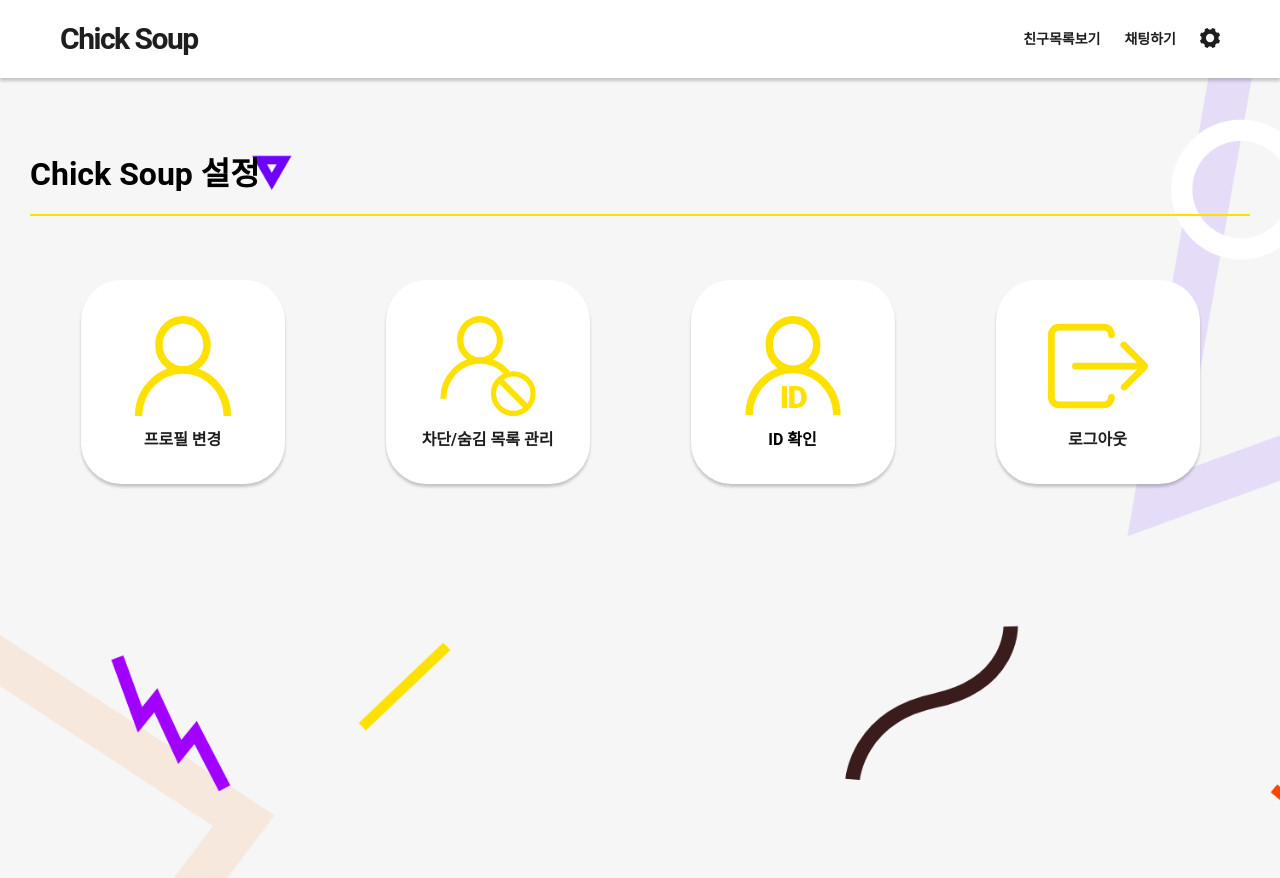
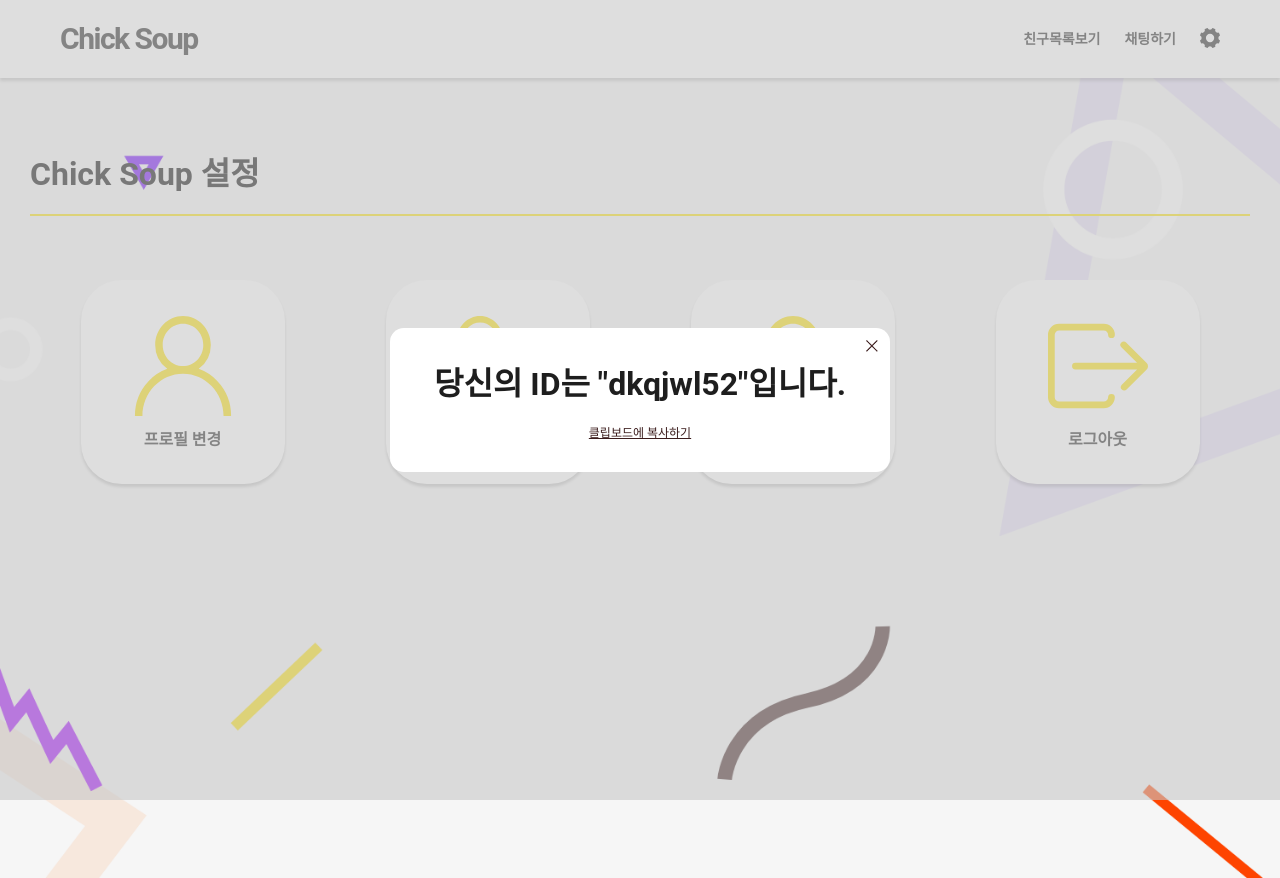
Before and after one commit to LeeSeongJinCa/ChickSoup-React, a React (Create React App) app in the folder react-app/: page /setting in a window 1280 px wide. Both pictures are taken after a click on the element "ID 확인". Built offline with nearby package versions, Linux system fonts and the light colour scheme.

Commit message:
[ADD] <Setting> 아이디 보여주는 컴포넌트와 useReducer 사용해봄
2020.01.25

```diff
--- a/react-app/src/App.js
+++ b/react-app/src/App.js
@@ -1,17 +1,13 @@
 import React, { useState, useEffect } from 'react';
 import { Route, withRouter, Switch } from 'react-router-dom'
 import * as components from './AppComponents';
-import Setting from './components/Setting/Setting';
 
 const App = ({ location }) => {
     const [page, setPage] = useState(false);
     const [headerInProfile, setHeaderInProfile] = useState(false);
-    const authPage = (how) => {
-        setPage(how);
-    };
-    const profilePage = (how) => {
-        setHeaderInProfile(how);
-    };
+    const [id, setId] = useState("dkqjwl52");
+    const authPage = (how) => setPage(how);
+    const profilePage = (how) => setHeaderInProfile(how);
     useEffect(() => {
         if (location.pathname === "/") {
             authPage(false);
@@ -76,6 +72,7 @@ const App = ({ location }) => {
                 component={() =>
                     <components.Setting
                         onLoadAuth={authPage}
+                        userId={id}
                     />}
             />
         </>
--- a/react-app/src/Styled.js
+++ b/react-app/src/Styled.js
@@ -33,7 +33,6 @@ const Global = createGlobalStyle`
         css`
             background-color: #FEE100;
         `};
-        overflow: hidden;
     }
     ol, ul {
         list-style: none;
--- a/react-app/src/components/Header/Styled.js
+++ b/react-app/src/components/Header/Styled.js
@@ -1,6 +1,4 @@
 import styled, { css } from 'styled-components';
-import setting from '../img/setting.svg';
-import settingBlack from '../img/settingBlack.svg';
 import leftArrow from '../img/leftArrow.svg';
 import leftArrowBrown from '../img/leftArrowBrown.svg';
 
--- a/react-app/src/components/Setting/Setting.js
+++ b/react-app/src/components/Setting/Setting.js
@@ -1,12 +1,31 @@
-import React, { useEffect } from 'react';
+import React, { useEffect, useReducer } from 'react';
 import * as Styled from './Styled';
 import friendControl from '../img/friendListControl.svg';
 import profileYellow from '../img/profileYellow.svg';
 import logout from '../img/logout.svg';
 import id from '../img/id.svg';
 import StyledLink from '../Common/StyledLink';
+import SettingId from './SettingId';
 
-const Setting = ({ onLoadAuth }) => {
+const reducer = (state, action) => {
+    switch (action.type) {
+        case "showId":
+            return { ...state, reducerIdToggle: true, }
+        case "hideId":
+            return { ...state, reducerIdToggle: false, }
+        default:
+            return state;
+    }
+}
+
+const Setting = ({ onLoadAuth, userId }) => {
+    const [state, dispatch] = useReducer(reducer, {
+        reducerIdToggle: false,
+        reducerUserId: userId,
+    });
+    const { reducerIdToggle, reducerUserId } = state;
+    const showId = () => dispatch({ type: "showId" });
+    const hideId = () => dispatch({ type: "hideId" });
     useEffect(() => {
         onLoadAuth(false);
     });
@@ -28,7 +47,7 @@ const Setting = ({ onLoadAuth }) => {
                             <p>차단/숨김 목록 관리</p>
                         </div>
                     </StyledLink>
-                    <div>
+                    <div onClick={showId}>
                         <img src={id} alt="check-id" />
                         <p>ID 확인</p>
                     </div>
@@ -39,6 +58,7 @@ const Setting = ({ onLoadAuth }) => {
                         </div>
                     </StyledLink>
                 </section>
+                {reducerIdToggle && <SettingId reducerUserId={reducerUserId} hideId={hideId} />}
             </div>
         </Styled.Setting>
     )
--- /dev/null
+++ b/react-app/src/components/Setting/SettingId.js
@@ -0,0 +1,18 @@
+import React from 'react';
+
+const SettingId = ({ reducerUserId, hideId }) => {
+    return (
+        <article className="show-id">
+            <div className="show-id-background" onClick={hideId}></div>
+            <div className="show-id-content">
+                <div>
+                    <h2>당신의 ID는 "{reducerUserId}"입니다.</h2>
+                    <span>클립보드에 복사하기</span>
+                    <i onClick={hideId}></i>
+                </div>
+            </div>
+        </article>
+    )
+};
+
+export default SettingId;
--- a/react-app/src/components/Setting/Styled.js
+++ b/react-app/src/components/Setting/Styled.js
@@ -1,18 +1,18 @@
 import styled from 'styled-components';
 import settingBackground from '../img/background.png';
+import close from '../img/close.png';
 
 const Setting = styled.main`
     position: relative;
-    width: 100vw;
     height: 100vh;
     min-width: 1220px;
-    overflow: hidden;
     > div.setting-background {
         position: absolute;
         top: 0;
         left: 0;
-        width: 120vw;
+        width: 100%;
         height: 100vh;
+        min-width: 1220px;
         background-image: url(${settingBackground});
         background-size: cover;
         background-position: center;
@@ -22,7 +22,8 @@ const Setting = styled.main`
     }
     > div.setting-content {
         width: 1220px;
-        margin: 80px auto 0;
+        padding-top: 80px;
+        margin: 0 auto;
         > h2 {
             padding-bottom: 24px;
             border-bottom: 2px solid #FAE100;
@@ -36,7 +37,7 @@ const Setting = styled.main`
             a {
                 color: #1E1E1E;
             }
-            div {
+            a > div, > div {
                 display: flex;
                 align-items: center;
                 flex-direction: column;
@@ -48,10 +49,6 @@ const Setting = styled.main`
                 background-color: white;
                 box-shadow: 0 3px 3px rgba(0, 0, 0, 0.2);
                 cursor: pointer;
-                transition: 0.2s ease-in-out;
-                &:hover {
-                    transform: scale(1.1);
-                }
                 > img {
                     width: 100px;
                     height: 100px;
@@ -63,6 +60,55 @@ const Setting = styled.main`
                 }
             }
         }
+        > article.show-id {
+            > div.show-id-background {
+                position: fixed;
+                top: 0;
+                left: 0;
+                width: 100vw;
+                height: 100vh;
+                z-index: 2;
+                background-color: rgba(200, 200, 200, 0.6);
+            }
+            > div.show-id-content {
+                position: fixed;
+                top: 50%;
+                left: 50%;
+                padding: 12px;
+                border-radius: 14px;
+                transform: translate(-50%, -50%);
+                background-color: white;
+                z-index: 3;
+                > div {
+                    position: relative;
+                    padding: 12px 32px;
+                    text-align: center;
+                    line-height: 2;
+                    > h2 {
+                        font-size: 32px;
+                        color: #1E1E1E;
+                    }
+                    > span {
+                        font-size: 12px;
+                        color: #3B1C1C;
+                        text-decoration: underline;
+                        cursor: pointer;
+                    }
+                    > i {
+                        position: absolute;
+                        top: 0;
+                        right: 0;
+                        width: 12px;
+                        height: 12px;
+                        background-image: url(${close});
+                        background-size: contain;
+                        background-position: center;
+                        background-repeat: no-repeat;
+                        cursor: pointer;
+                    }
+                }
+            }
+        }
     }
 `;
 
```
